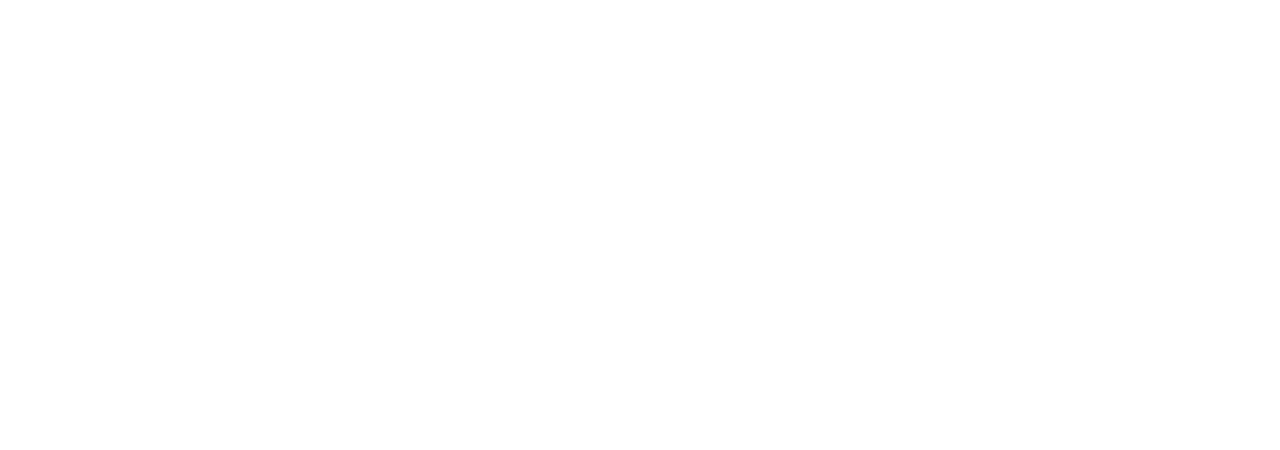
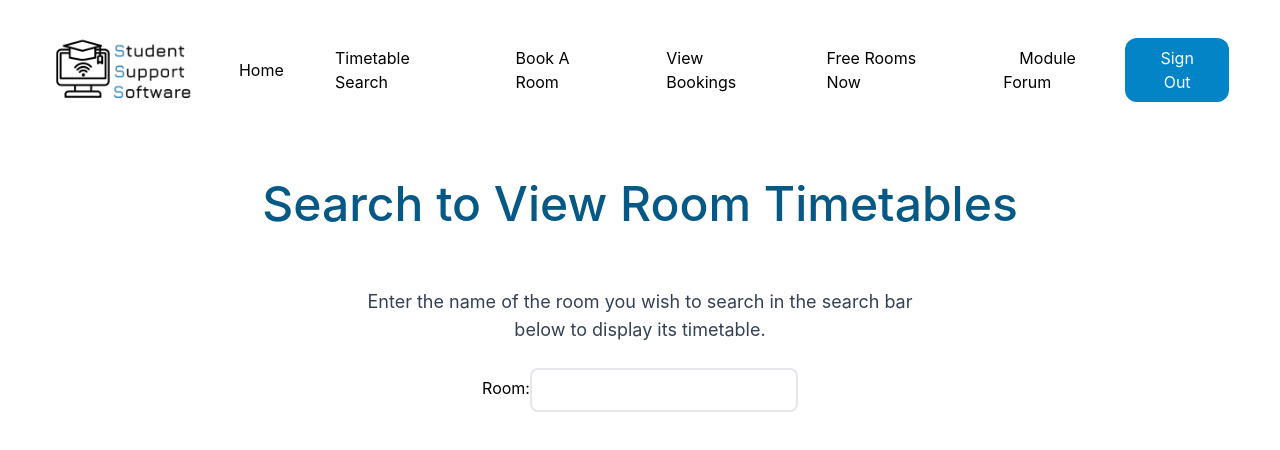
Before and after one commit to ssahra/Room-Availability-Web-App, a React (Create React App) app: page /TimetableSearch in a window 1280 px wide. Before the commit this address had no page. Shown: the top 450 px of the page. Built offline with nearby package versions, Linux system fonts and the light colour scheme.

Commit message:
navbar, title and search bar

```diff
--- a/src/App.js
+++ b/src/App.js
@@ -2,6 +2,7 @@
 import './App.css';
 import LoginPage from './pages/LoginPage';
 import EmptyRooms from './pages/Emptyrooms';
+import TimetableSearch from './pages/TimetableSearch';
 import { BrowserRouter, Routes, Route } from "react-router-dom";
 
 function App() {
@@ -10,6 +11,7 @@
       <Routes>
         <Route path="/LoginPage" element={<LoginPage/>} />
         <Route path="/Emptyrooms" element={<EmptyRooms/>} />
+        <Route path="/TimetableSearch" element={<TimetableSearch/>} />
       </Routes>
     </BrowserRouter>
   );
--- /dev/null
+++ b/src/pages/TimetableSearch.js
@@ -0,0 +1,22 @@
+import React, { useState, useEffect } from 'react';
+import NavigationBar from "../components/navbar";
+
+
+
+function TimetableSearch() {
+    return (
+        <div>
+            <NavigationBar/>
+            <h1 className="text-sky-800 font-poppins text-center text-5xl m-10 font-medium ">Search to View Room Timetables </h1>
+            <div className="flex justify-center items-center flex-col">
+                <h2 className="text-slate-700 text-center text-lg m-5 px-5 w-2/4">Enter the name of the room you wish to search in the search bar below to display its timetable.</h2>
+                <div className="flex items-center">
+                    <p>Room:</p>
+                    <input type="text"  className="w-full border-2 rounded-lg p-2 mt-1 bg-transparent border-grey-100" />
+                </div>
+            </div>
+        </div>
+    )
+}
+
+export default TimetableSearch;
```
